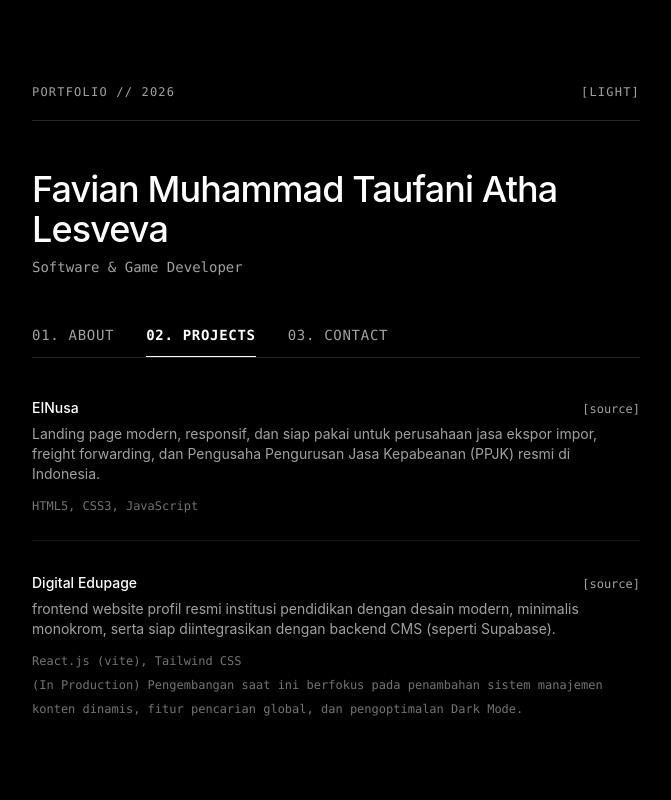
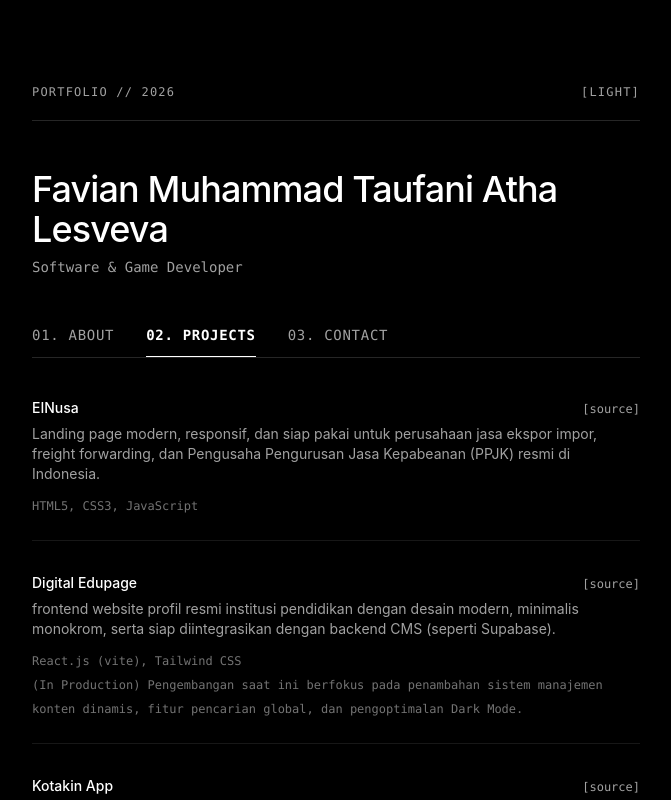
Before and after one commit to Rven24/My-Digital-Resume, a React (Vite) app: page / in a window 1280 px wide. Both pictures are taken after a click on the button "02. PROJECTS". Shown: the top 800 px of the page, without its empty margins (304-975 px from the left). Built offline with nearby package versions, Linux system fonts and the light colour scheme.

Commit message:
Menambah Project

```diff
--- a/src/components/TabProjects.jsx
+++ b/src/components/TabProjects.jsx
@@ -12,6 +12,12 @@ export default function TabProjects() {
       tech: 'React.js (vite), Tailwind CSS',
       link: 'https://github.com/VyannOrg/digital-edupage',
       soonfeature: '(In Production) Pengembangan saat ini berfokus pada penambahan sistem manajemen konten dinamis, fitur pencarian global, dan pengoptimalan Dark Mode.',
+    },
+    {
+      title: 'Kotakin App',
+      desc: 'Kotakin adalah sistem manajemen inventaris gudang berbasis Laravel 13 dan Filament v5 dengan antarmuka monokrom yang cepat, efisien, serta dilengkapi proteksi stok anti-minus otomatis, hak akses bertingkat, dasbor analitik real-time, dan generator QR Code SKU instan.',
+      tech: 'Laravel, Alpine.js, Blade, Tailwind CSS, SQlite, Filament v5',
+      link: 'https://github.com/Rven24/Kotakin-App',
     },
 
   ];
```
